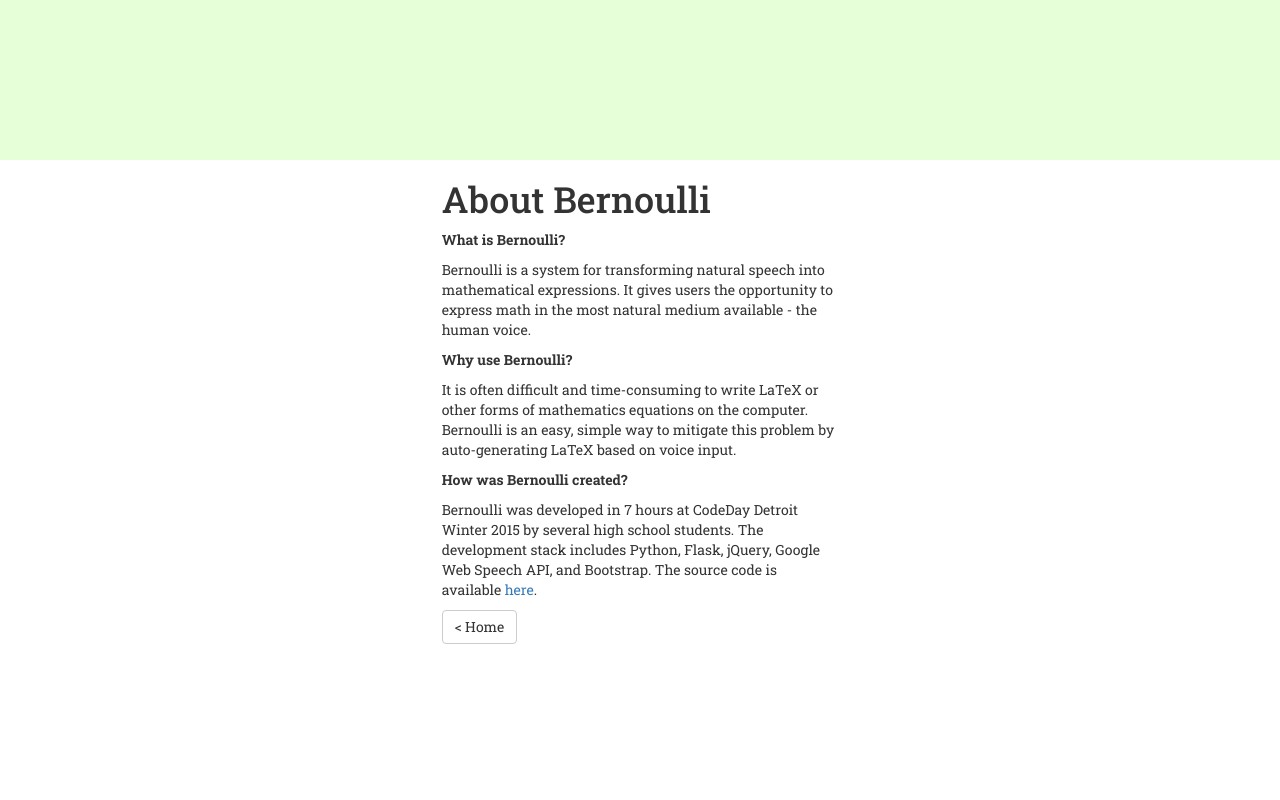
After one commit to Kained/Bernoulli, a Flask app: page /about in a window 1280 px wide. The commit adds this page. Run offline with Flask 2, Linux system fonts and the light colour scheme; some libraries are stand-ins or nearby versions.

Commit message:
about page

```diff
--- a/app.py
+++ b/app.py
@@ -12,6 +12,10 @@ import clean
 def hello_world():
 	return render_template('app.html')
 
+@app.route('/about')
+def about():
+	return render_template('about.html')
+
 @app.route('/parse', methods=['POST'])
 def parse():
 	text = request.form["text"]
--- /dev/null
+++ b/templates/about.html
@@ -0,0 +1,46 @@
+<html>
+	<head>
+		<title>Bernoulli | Math reimagined.</title>
+		<script src="/static/js/jquery.js"></script>
+		<script src="/static/js/bootstrap.min.js"></script>
+		<link rel="stylesheet" href="/static/css/bootstrap.min.css"/>
+		<link href='http://fonts.googleapis.com/css?family=Roboto+Slab:100,400,500,700' rel='stylesheet' type='text/css'>
+		<style>
+		.top-bar {
+			background-color:#e6ffd8;
+			height:20%;
+		}
+		.bold {
+			font-weight:500;
+		}
+		body {
+			font-family:"Roboto Slab";
+		}
+		.light {
+			font-weight:100;
+		}
+		.centered {
+			text-align:center;
+		}
+		</style>
+	<body>
+		<div class="top-bar">
+		&nbsp;
+		</div>
+		<div class="mid-bar">
+			<div class="col-md-4"></div>
+			<div class="col-md-4">
+				<h1 class="bold">About Bernoulli</h1>
+				<p><b>What is Bernoulli?</b></p>
+				<p>Bernoulli is a system for transforming natural speech into mathematical expressions. It gives users the opportunity to express math in the most natural medium available - the human voice.</p>
+				<p><b>Why use Bernoulli?</b></p>
+				<p>It is often difficult and time-consuming to write LaTeX or other forms of mathematics equations on the computer. Bernoulli is an easy, simple way to mitigate this problem by auto-generating LaTeX based on voice input.</p>
+				<p><b>How was Bernoulli created?</b></p>
+				<p>Bernoulli was developed in 7 hours at CodeDay Detroit Winter 2015 by several high school students. The development stack includes Python, Flask, jQuery, Google Web Speech API, and Bootstrap. The source code is available <a href="http://github.com/kained/bernoulli">here</a>. </p>
+				<p></p>
+				<p class="gray"><a class="btn btn-default" href="/">&lt; Home</a></p>
+			</div>
+			<div class="col-md-4"></div>
+		</div>
+	</body>
+</html>
--- a/templates/app.html
+++ b/templates/app.html
@@ -147,7 +147,7 @@
 				<h1 class="bold">Bernoulli</h1>
 				<p class="lead">Math reimagined. Bernoulli turns spoken math into text.</p>
 				<a href="#" class="btn btn-success" id="start">Get started</a>
-				<p id="gray">Created for CodeDay Detroit Winter 2015 by Amit Mizrahi, Brendan Gimby and Prathik Hosalli.</p>
+				<p id="gray">Created for CodeDay Detroit Winter 2015 by Amit Mizrahi, Brendan Gimby and Prathik Hosalli. &middot; <a href="/about">About</a> </p>
 			</div>
 			<div class="col-md-4"></div>
 		</div>
```
Also changed, not shown: 2 other files.
